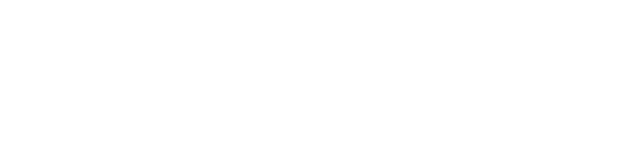
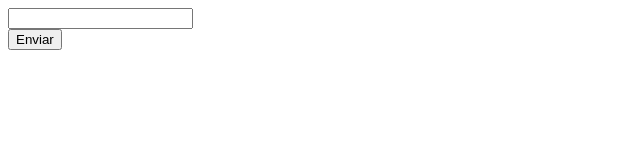
Before and after one commit to maxirodriguez94/rooftop-demo-git, a plain HTML site: page index.html in a window 1280 px wide. Shown: the whole page, without its empty margins (0-640 px from the left). Drawn offline with Linux system fonts and the light colour scheme.

Commit message:
agregue los atributos al form

```diff
--- a/index.html
+++ b/index.html
@@ -8,5 +8,14 @@
 </head>
 <body>
 
+    <form method="POST" action="">
+        <div>
+            <input>
+        </div>
+        <div>
+            <button>Enviar</button>
+        </div>
+    </form>
+
 </body>
 </html>
```
